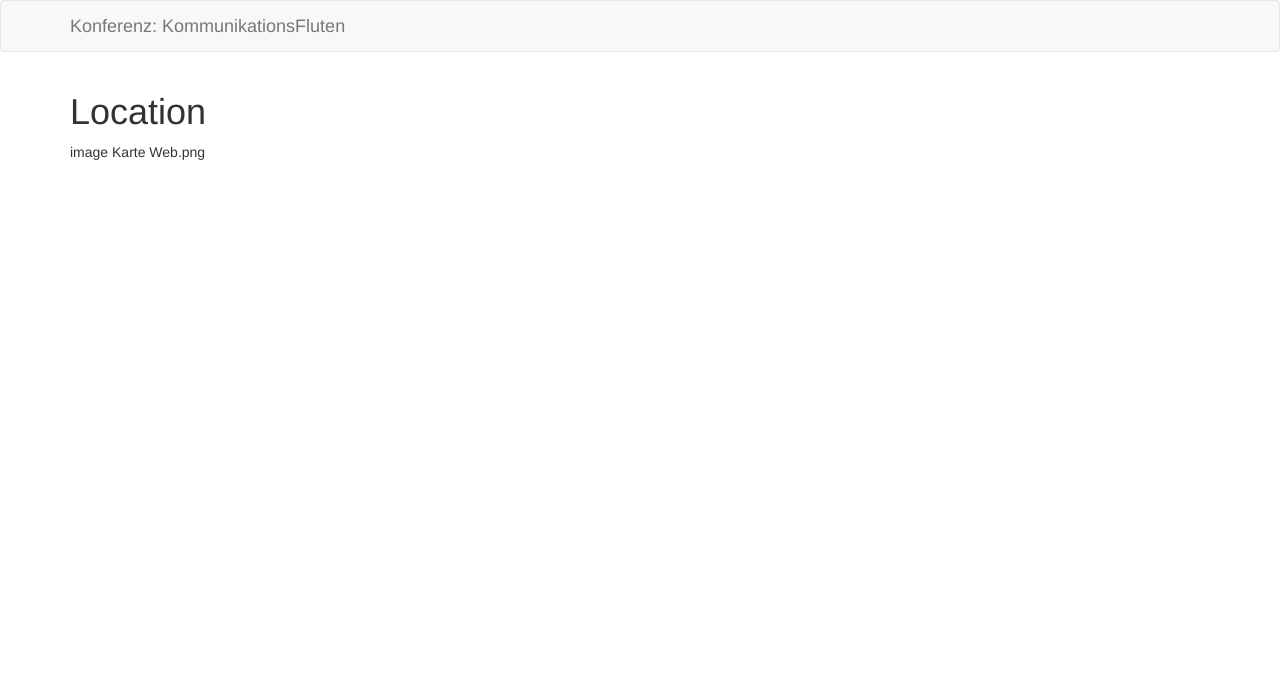
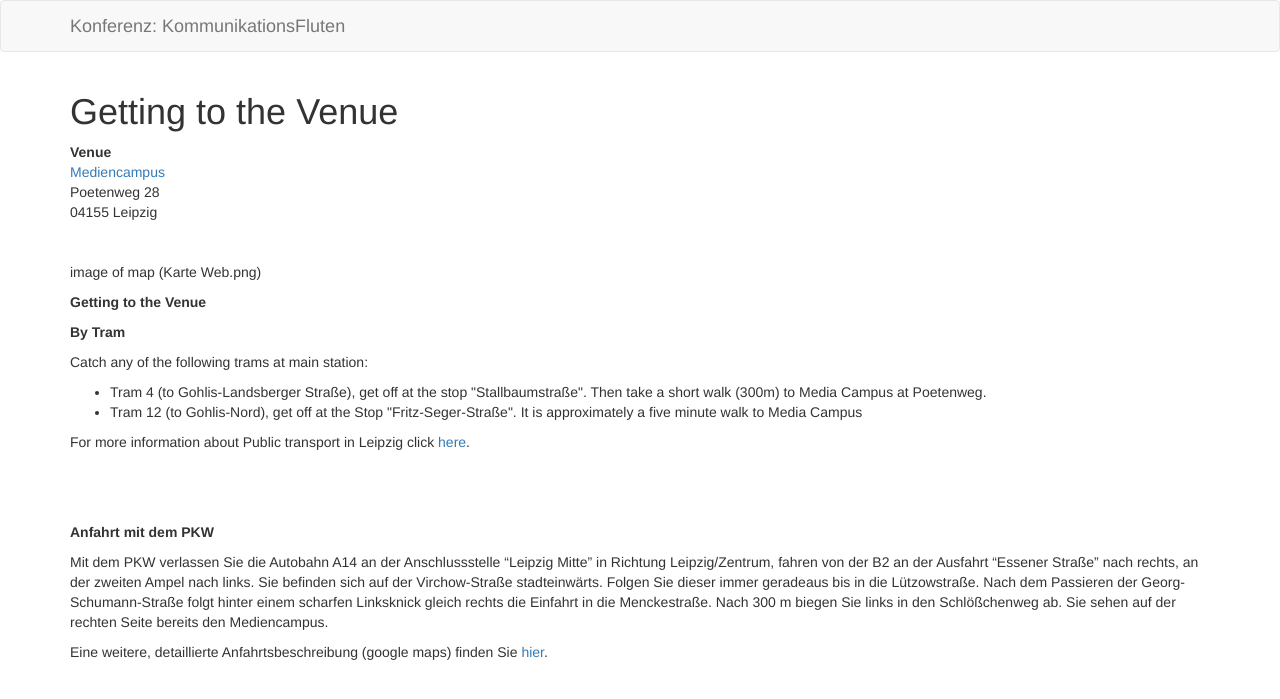
Before and after one commit to susedev/test, a Jekyll site: the page built from location.html, in a window 1280 px wide. Shown: the top 699 px of the page. Built offline with Jekyll 4.4.1, drawn with Linux system fonts in a browser that asks for light colours.

Commit message:
Edit from JekyllCMS

```diff
--- a/location.html
+++ b/location.html
@@ -1,4 +1,40 @@
 ---
-title: Location
+title: Getting to the Venue
 ---
-<p>image Karte Web.png</p>
+<p class="csc-header csc-header-n1"><strong>Venue</strong><br />
+<a href="http://www.mediencampus-villa-ida.de/mediencampus/#">Mediencampus</a><br />
+Poetenweg 28<br />
+04155 Leipzig</p>
+
+<p class="csc-header csc-header-n1">&nbsp;</p>
+
+<p class="csc-header csc-header-n1">image of map (Karte Web.png)</p>
+
+<p class="csc-header csc-header-n1"><strong>Getting to the Venue</strong></p>
+
+<p class="csc-header csc-header-n1"><strong>By Tram</strong></p>
+
+<p class="csc-header csc-header-n1">Catch any of the following trams at main station:</p>
+
+<ul>
+	<li class="csc-header csc-header-n1">Tram 4 (to Gohlis-Landsberger Stra&szlig;e), get off at the stop &quot;Stallbaumstra&szlig;e&quot;. Then take a short walk (300m) to Media Campus at Poetenweg.</li>
+	<li class="csc-header csc-header-n1">Tram 12 (to Gohlis-Nord), get off at the Stop &quot;Fritz-Seger-Stra&szlig;e&quot;. It is approximately a five minute walk to Media Campus</li>
+</ul>
+
+<p class="csc-header csc-header-n1">For more information about Public transport in Leipzig click <a href="http://lvb.de/">here</a>.</p>
+
+<p>&nbsp;</p>
+
+<p>&nbsp;</p>
+
+<p class="bodytext"><strong>Anfahrt mit dem PKW</strong></p>
+
+<p>Mit dem PKW verlassen Sie die Autobahn A14 an der Anschlussstelle &ldquo;Leipzig Mitte&rdquo; in Richtung Leipzig/Zentrum, fahren von der B2 an der Ausfahrt &ldquo;Essener Stra&szlig;e&rdquo; nach rechts, an der zweiten Ampel nach links. Sie befinden sich auf der Virchow-Stra&szlig;e stadteinw&auml;rts. Folgen Sie dieser immer geradeaus bis in die L&uuml;tzowstra&szlig;e. Nach dem Passieren der Georg-Schumann-Stra&szlig;e folgt hinter einem scharfen Linksknick gleich rechts die Einfahrt in die Menckestra&szlig;e. Nach 300 m biegen Sie links in den Schl&ouml;&szlig;chenweg ab. Sie sehen auf der rechten Seite bereits den Mediencampus.</p>
+
+<p>Eine weitere, detaillierte Anfahrtsbeschreibung (google maps) finden Sie <a class="external-link-new-window" href="http://www.google.de/maps?f=d&amp;hl=de&amp;geocode=&amp;daddr=Poetenweg,+Gohlis+04155+Leipzig,+Leipzig,+Sachsen,+Deutschland&amp;mrcr=0&amp;mrsp=0&amp;sz=12&amp;mra=dme&amp;sll=51.366345,12.381095&amp;sspn=0.151545,0.31929&amp;ie=UTF8&amp;z=12&amp;om=1" target="_blank" title="Opens external link in new window">hier</a>.</p>
+
+<p>&nbsp;</p>
+
+<p>&nbsp;</p>
+
+<p>&nbsp;</p>
```
